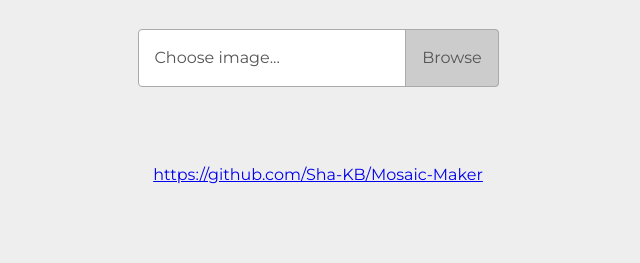
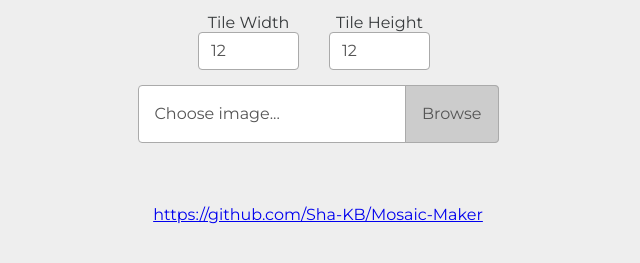
Before and after one commit to starbornone/mosaic-maker, a plain HTML site: page mosaic.html in a window 1280 px wide. Shown: the part 93-356 px from the top of the page, without its empty margins (322-962 px from the left). Drawn offline with Linux system fonts and the light colour scheme.

Commit message:
Optional tile sizes.

```diff
--- a/css/mosaic.css
+++ b/css/mosaic.css
@@ -19,22 +19,54 @@ h1 {
     font-size: 3em;
 }
 
+label {
+    display: inline-block;
+}
+
+button, input, select, textarea {
+    margin: 0;
+    line-height: inherit;
+    border-radius: 0;
+    font: inherit;
+}
+
 #container {
     width: 100%;
     text-align: center
 }
 
 #form {
-    padding: 2rem
+    padding: 1rem;
 }
 
-#mosaicOutput {
-    padding: 2rem;
+#options {
+    width: 270px;
+    margin: 0 auto;
 }
 
-#mosaicOutput canvas {
-    padding: 1rem;
-    background-color: #fff
+.col {
+    float: left;
+    padding-right: 15px;
+    padding-left: 15px;
+    text-align: center;
+}
+
+#upload {
+    padding-top: 15px;
+    clear: both;
+}
+
+.form-control {
+    width: 75px;
+    padding: .5rem .75rem;
+    font-size: 1rem;
+    line-height: 1.25;
+    color: #555;
+    -webkit-background-clip: padding-box;
+    background-clip: padding-box;
+    background-color: #fff;
+    border: 1px solid #aaa;
+    border-radius: .25rem;
 }
 
 .file {
@@ -80,10 +112,9 @@ h1 {
 
 .file-custom::before {
     position: absolute;
-    top: -.075rem;
-    right: -.075rem;
-    bottom: -.075rem;
-    z-index: 6;
+    top: -1px;
+    right: -1px;
+    bottom: -1px;
     display: block;
     height: 2.5rem;
     padding: .5rem 1rem;
@@ -94,3 +125,12 @@ h1 {
     border: 1px solid #aaa;
     border-radius: 0 .25rem .25rem 0
 }
+
+#mosaicOutput {
+    padding: 2rem;
+}
+
+#mosaicOutput canvas {
+    padding: 1rem;
+    background-color: #fff
+}
--- a/js/mosaic.js
+++ b/js/mosaic.js
@@ -18,7 +18,7 @@ var photoMosaic = function ()
          * @param {number} height The height of the new canvas.
          */
         var createCanvas = function (width, height) {
-            document.createElement('canvas');
+            var canvas = document.createElement('canvas');
             if (canvas.getContext) {
                 canvas.width = width;
                 canvas.height = height;
@@ -106,8 +106,8 @@ var photoMosaic = function ()
          * @param svgShape
          * @param svgData
          */
-        var TILE_WIDTH = 16;
-        var TILE_HEIGHT = 16;
+        var TILE_WIDTH = parseInt(document.getElementById('tileWidth').value);
+        var TILE_HEIGHT = parseInt(document.getElementById('tileHeight').value);
         var xTileCount = Math.floor(image.width / TILE_WIDTH);
         var yTileCount = Math.floor(image.height / TILE_HEIGHT);
         var outputWidth = image.width - (image.width % TILE_WIDTH);
--- a/mosaic.html
+++ b/mosaic.html
@@ -13,10 +13,22 @@
     <h1>Mosaic Maker</h1>
 
     <form id="form" method="post" action="mosaic.html">
-        <label class="file">
-            <input type="file" id="imageInput">
-            <span class="file-custom"></span>
-        </label>
+        <div id="options">
+            <div class="col">
+                <label for="tileWidth">Tile Width</label><br/>
+                <input class="form-control" type="number" value="12" id="tileWidth">
+            </div>
+            <div class="col">
+                <label for="tileHeight">Tile Height</label><br/>
+                <input class="form-control" type="number" value="12" id="tileHeight">
+            </div>
+        </div>
+        <div id="upload">
+            <label class="file">
+                <input type="file" id="imageInput">
+                <span class="file-custom"></span>
+            </label>
+        </div>
     </form>
 
     <div id="mosaicOutput">
```
